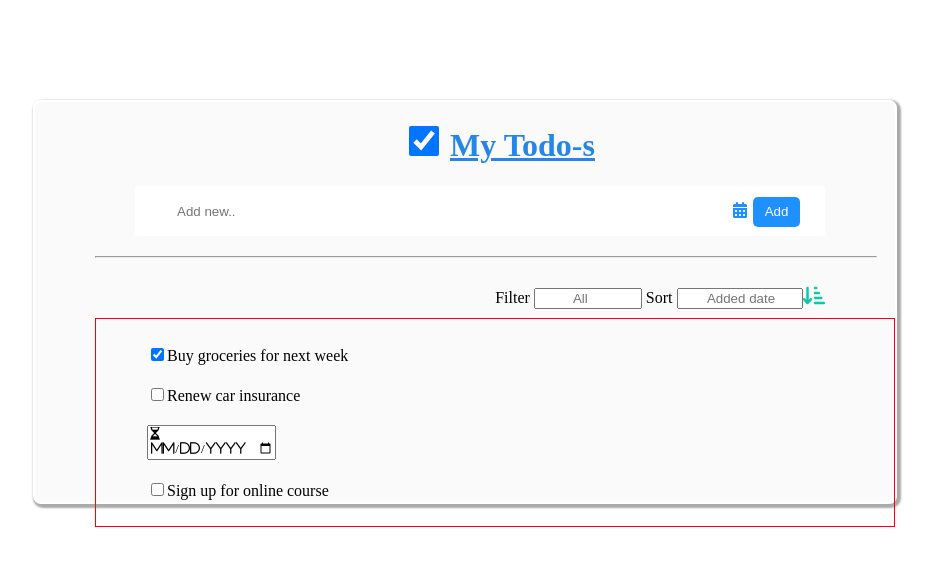
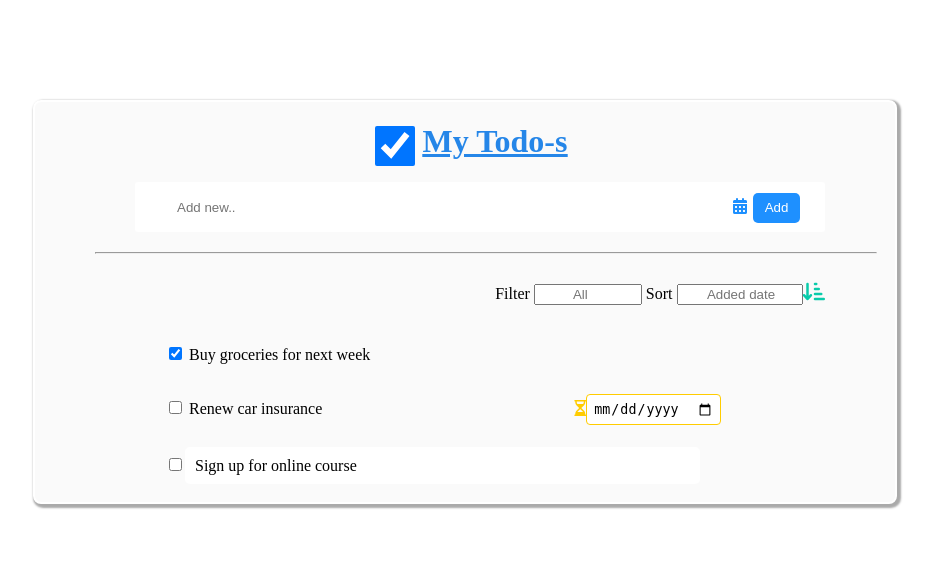
Before and after one commit to humphreyokoth/todo-assignement, a PHP site: page /todo.html in a window 1280 px wide. Shown: the top 566 px of the page, without its empty margins (175-1108 px from the left). Run offline with PHP 8.4, Linux system fonts and the light colour scheme; some libraries are stand-ins or nearby versions.

Commit message:
Feat:styling checkbox

```diff
--- a/style.css
+++ b/style.css
@@ -40,18 +40,23 @@ hr {
   width: 550px;
   border: none;
 }
-#todo-checkbox{
-    height: 30px;
-    width: 50px;
-    margin-right: 1px;
-    display: inline-block;
-
+#todo-checkbox {
+  height: 40px;
+  width: 40px;
+  display: flex;
+  align-items: center;
+  position: absolute;
+  margin-left: 280px;
+}
+.label-1 {
+  color: #1e90ff;
+  text-align: center;
+  text-decoration: underline;
 }
 .fa-calendar-alt {
   color: #1e90ff;
 }
 button {
-  /* position: relative; */
   top: 0;
   border-radius: 5px;
   bottom: 0;
@@ -72,59 +77,63 @@ h1 {
   color: #2586e8;
   text-align: center;
 }
-
-.counter{
+/* COUNTER FIELDS*/
+.counter {
   float: right;
   margin-top: 20px;
-   font:bold;
+  font: bold;
   margin-right: 70px;
-
 }
-#filter{
+#filter {
   text-align: center;
   width: 100px;
 }
-#sort{
+#sort {
   text-align: center;
   width: 100px;
   padding-left: 20px;
 }
-.sort-icon{
-    font-size:20px;
-    color:#09cbaa;
+.sort-icon {
+  font-size: 20px;
+  color: #09cbaa;
 }
-.list{
-   border: 1px solid red;
-    margin-top: 60px;
-    /* margin-right: 50px; */
-    /* width: 40%; */
-    /* padding: 1px; */
+/* LISTS */
+ul {
+  list-style-type: none;
+
+  margin: 30px;
+
+}
+#insurance-list{
+  border-radius: 1px solid #1e90ff;
+
+}
+.list-2 .li .fa-regular{
+  border-radius: 1px solid #1e90ff;
+}
+#date{
+  border: 1px solid #ffcc00;
+  padding: 6px;
+  border-radius: 4px;
+
+}
+.list .list-li {
+  margin-top: 90px;
+}
+.list-2 ul li {
+  display: inline-block;
+}
+#fa-regular {
+  margin-left: 248px;
+  color: #ffcc00;
+  border: #ffffff;
 
 }
 
-
-.list li {
-  list-style-type: none;
+/* LABELS */
+.label-4 {
+  background-color: #ffffff;
   padding: 10px;
-  margin-left: 1px;
-
+  padding-right: 343px;
+  border-radius: 5px;
 }
-/* #date-input{
-  float: right;
-  margin-right: 200px;
-
- border-color: #f9cc00e6;
-width: 120px;
-
-  border-radius: 5px;
-
-  padding: 10px;
-  top: 2px;
-  height: 15px;
-  cursor: pointer;
-  color: rgb(5, 5, 5);
-
-  transform: translateX(2px);
-
-}
- */
--- a/todo.html
+++ b/todo.html
@@ -15,10 +15,12 @@
 <body>
     <div class="container">
         <form action="form">
-            <h1>
-                <input type="checkbox" name="checkbox" id="todo-checkbox" checked />My
-                Todo-s
-            </h1>
+                <div>
+                    <input type="checkbox" name="checkbox" id="todo-checkbox" checked /><label class="label-1"><h1>My
+                        Todo-s</h1></label>
+
+                </div>
+
             <div class="custom-add">
                 <input type="text" class="custom-add-input" id="input-add" placeholder="Add new.." />
                 <i class="fas fa-calendar-alt"></i>
@@ -29,7 +31,7 @@
 
             <div class="counter">
                 Filter
-                <input type="number" name="filter" id="filter" placeholder = "All" />
+                <input type="number" name="filter" id="filter" placeholder="All" />
                 Sort
                 <input type="number" name="sort" id="sort" placeholder="Added date" /><i
                     class="fas fa-sort-amount-down-alt sort-icon"></i>
@@ -37,26 +39,30 @@
             <div class="list">
                 <ul class="list-li">
                     <li>
-                        <input type="checkbox" name="checkbox" id="list-1" checked />Buy
-                        groceries for next week
+                        <input type="checkbox" name="checkbox" id="list-1" checked /> <label class="label-2">  Buy
+                            groceries for next week</label>
+                    </li>
+                </ul>
+            </div>
+            <div class="list-2">
+                <ul>
+                    <li>
+                        <input type="checkbox" name="checkbox" id="insurance-list" /> <label class="label-3">Renew
+                            car insurance</label>
                     </li>
                     <li>
-                        <input type="checkbox" name="checkbox" id="list-2" />Renew car
-                        insurance
+                        <i class="fa-regular fa-hourglass-half" id="fa-regular"></i><input type="date" id="date"  name="date"/><label class="label-date"></label>
                     </li>
-                    <li><span><input type="date" name="date" id="date-input" class="fa-regular fa-hourglass-half" /></span></li>
-
-
+                </ul>
+            </div>
+            <div class="list-3">
+                <ul>
                     <li>
-                        <input type="checkbox" name="checkbox" id="list-3" />Sign up for
-                        online course
+                        <input type="checkbox" name="checkbox" id="input-checkbox" /><label class="label-4">Sign up for online
+                            course</label>
                     </li>
-
                 </ul>
-
-
             </div>
-            <!-- <div class="date-input"><input type="date" class="fa-regular fa-hourglass-half" name="date" id="date-input" /></div> -->
 
         </form>
     </div>
```
Lines whose indentation alone changed are shown as unchanged.
